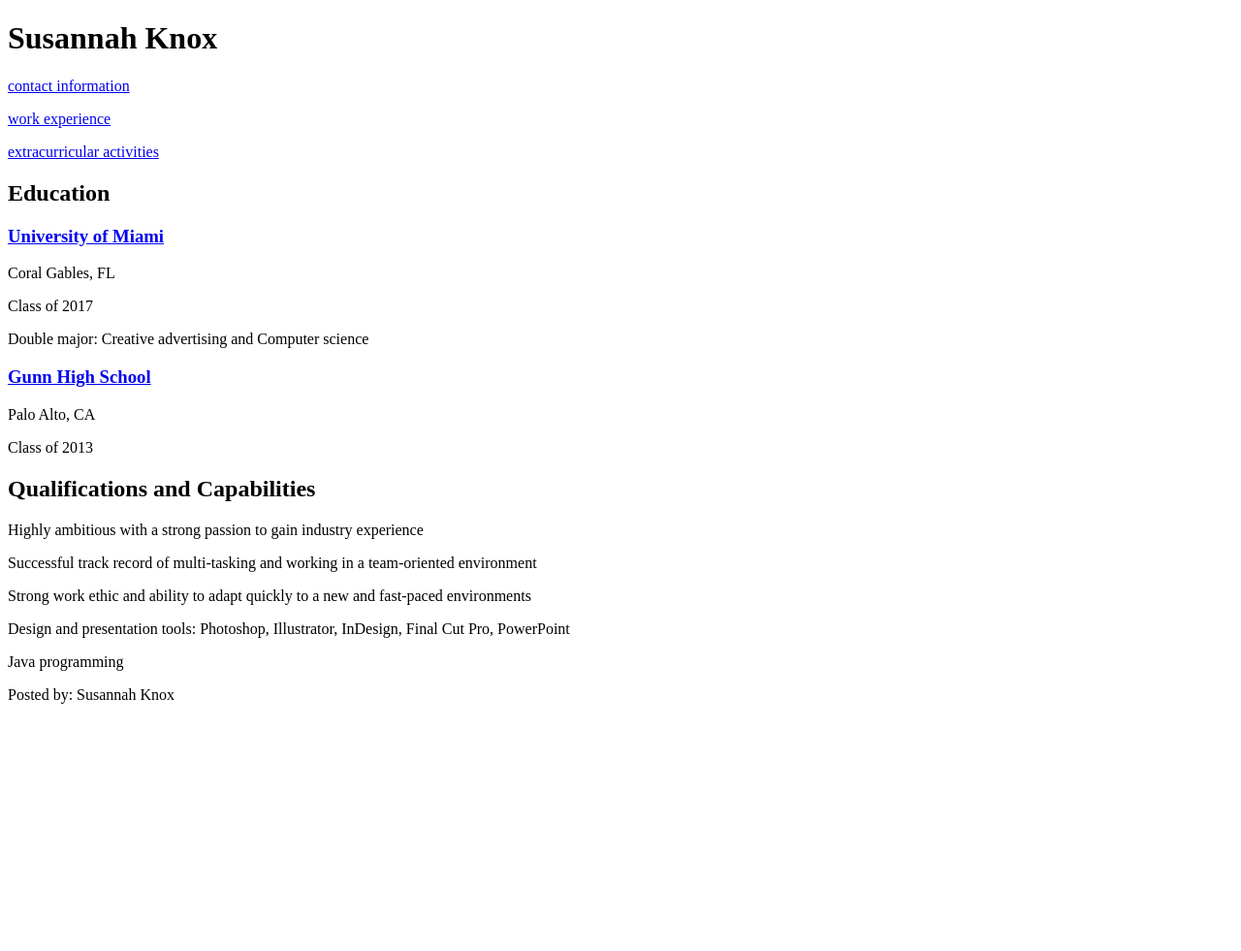
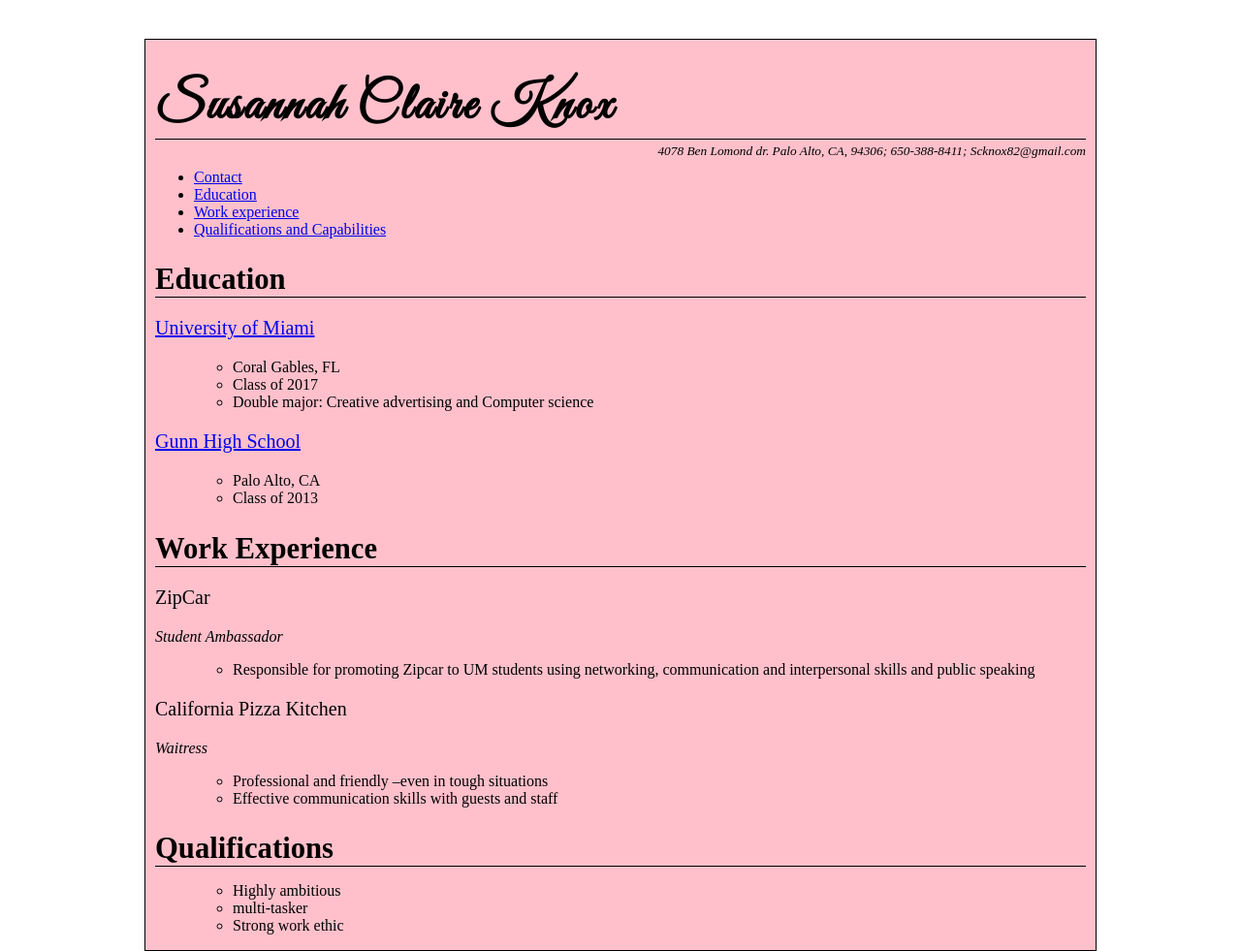
Before and after one commit to susannahknox/susannahknox.github.io, a plain HTML site: page resume.html in a window 1280 px wide. Shown: the whole page at 97% size. Before the commit the page ends 800 px from the top, so only its background shows below. Drawn offline with Linux system fonts and the light colour scheme; a web font is replaced by a local one.

Commit message:
First commit

```diff
--- /dev/null
+++ b/print.css
@@ -0,0 +1,39 @@
+@import url(http://fonts.googleapis.com/css?family=PT+Serif+Caption:400,400italic);
+
+*{
+  color: black;
+  background: transparent;
+  font-size: 12pt;
+  font-family: "PT Serif Caption", serif;
+  font-weight: normal;
+}
+
+@page {
+  margin: 1in;
+  }
+
+a {
+  text-decoration: none;
+  }
+
+#container{
+    border: none;
+  }
+
+nav{
+  display:none;
+}
+
+h1 {
+ font-size: 20pt;
+ letter-spacing: 2pt;
+ border-bottom: .02in solid black;
+  }
+
+header address {
+      font-size: 10pt;
+  }
+
+section {
+  border-bottom: .02in solid black;
+}
--- a/resume.html
+++ b/resume.html
@@ -1,40 +1,71 @@
-<!DOCTYPE html>
+<!DOCTYPE HTML>
+
 <html>
 <head>
     <meta charset="UTF-8" />
- <title> Susannah Knox </title>
+    <title>Susannah Knox</title>
+    <link href="style.css" media="screen" rel="stylesheet" />
+    <link rel="stylesheet" media="print" href="print.css" />
 </head>
-   <header>
-     <h1> Susannah Knox </h1>
+
+<body>
+  <div id="container">
+  <header id="contact">
+        <h1>Susannah Claire Knox</h1>
+        <address>4078 Ben Lomond dr. Palo Alto, CA, 94306;
+              650-388-8411;
+              Scknox82@gmail.com</address>
   </header>
   <nav>
-  <p><a href = "Contactinfo.html"> contact information</a></p>
-  <p><a href = "workexperience.html"> work experience </a></p>
-  <p><a href = "extracurricularactivities.html"> extracurricular activities</a></p>
+    <ul>
+      <li><a href="#contact">Contact</a></li>
+      <li><a href="#education">Education</a></li>
+      <li><a href="#workexperience">Work experience</a></li>
+      <li><a href="#qualifications">Qualifications and Capabilities</a></li>
+    </ul>
   </nav>
-<main>
-  <h2> Education </h2>
+    <section id="education">
+        <h2>Education</h2>
         <article>
-      <h3><a href = "www.miami.edu"> University of Miami</a></h3>
-      <p>Coral Gables, FL </p>
-      <p> Class of 2017</p>
-      <p> Double major: Creative advertising and Computer science </p>
+          <h3><a href="http://www.miami.edu"> University of Miami</a></h3>
+          <ul>
+            <li>Coral Gables, FL </li>
+            <li> Class of 2017</li>
+            <li> Double major: Creative advertising and Computer science </li>
+          </ul>
+          <h3><a href="http://www.gunn.pausd.org"> Gunn High School</a></h3>
+          <ul>
+            <li>Palo Alto, CA</li>
+            <li> Class of 2013 </li>
+          </ul>
     </article>
+  </section>
+    <section id="workexperience">
+        <h2>Work Experience</h2>
         <article>
-    <h3> <a href = "www.gunn.pausd.org"> Gunn High School</a></h3>
-    <p>Palo Alto, CA</p>
-    <p> Class of 2013 </p>
+          <h3>ZipCar</h3>
+            <span class="title">Student Ambassador</span>
+              <ul>
+                <li>Responsible for promoting Zipcar to UM students using networking, communication and interpersonal skills and public speaking </li>
+              </ul>
+          <h3>California Pizza Kitchen</h3>
+            <span class="title">Waitress</span>
+              <ul>
+                <li>Professional and friendly –even in tough situations</li>
+                <li>Effective communication skills with guests and staff</li>
+              </ul>
       </article>
-
-  <h2> Qualifications and Capabilities </h2>
+    </section>
+    <section id="qualifications">
       <article>
-  <P>Highly ambitious with a strong passion to gain industry experience</p>
-  <p> Successful track record of multi-tasking and working in a team-oriented environment</p>
-  <p>Strong work ethic and ability to adapt quickly to a new and fast-paced environments</p>
-  <p> Design and presentation tools: Photoshop, Illustrator, InDesign, Final Cut Pro, PowerPoint</p>
-  <p>Java programming</p>
+        <h2>Qualifications</h2>
+          <ul>
+            <li>Highly ambitious</li>
+            <li>multi-tasker</li>
+            <li>Strong work ethic</li>
+          </ul>
     </article>
-</main>
-<footer>
-  <p>Posted by: Susannah Knox</p>
-</footer>
+  </section>
+</div>
+</body>
+</html>
--- /dev/null
+++ b/style.css
@@ -0,0 +1,60 @@
+@import url(http://fonts.googleapis.com/css?family=Great+Vibes);
+@import url(http://fonts.googleapis.com/css?family=PT+Serif+Caption:400,400italic);
+#container{
+  background:pink;
+  border: 1px solid black;
+  margin:0 auto;
+  width:960px;
+  padding:0 10px;
+}
+
+
+body {
+    background: white;
+    margin: 40px;
+    font-family: "PT Serif Caption", serif;
+    font-size: 12pt;
+}
+
+header {
+    padding-bottom: 10px;
+}
+
+header h1 {
+  font-family: "Great Vibes", cursive;
+    font-size: 40pt;
+    letter-spacing: 2pt;
+    border-bottom: 1px solid black;
+    margin-bottom: 4px;
+}
+
+header address {
+    font-family: "PT Serif Caption", serif;
+    font-size: 10pt;
+    float: right;
+}
+
+section h2 {
+    font-family: "PT Serif Caption", serif;
+    font-size: 23pt;
+    border-bottom: 1px solid black;
+    margin-bottom: 4px;
+}
+
+section h3 {
+    font-family: "PT Serif Caption", serif;
+    font-size: 15pt;
+    font-weight: normal;
+}
+
+section ul {
+    list-style-type: circle;
+}
+
+section li {
+    margin-left: 40px;
+}
+
+.title {
+    font-style: italic;
+}
```
Also changed, not shown: 1 other file. Lines whose indentation alone changed are shown as unchanged.
